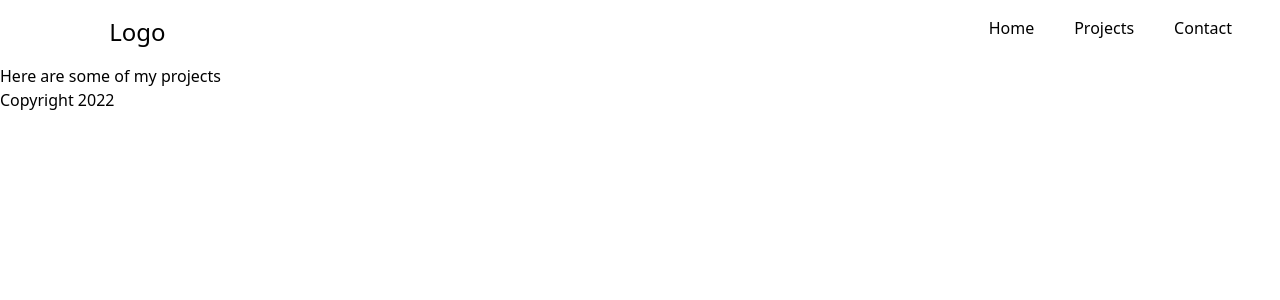
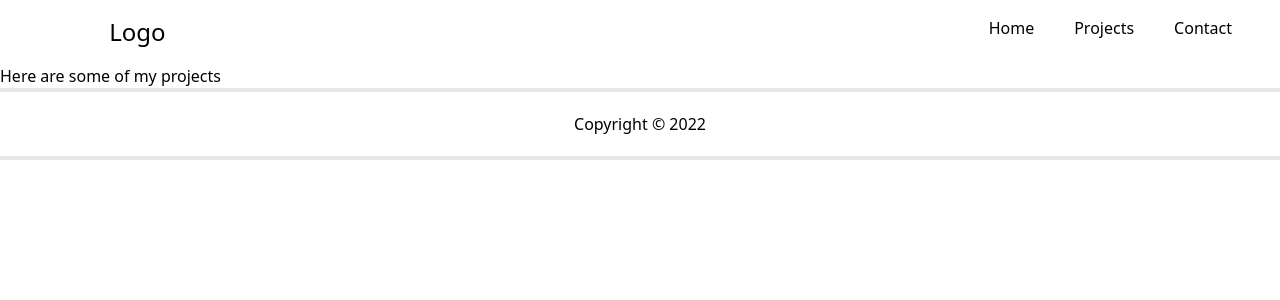
Before and after one commit to aasim-park/Portfolio_nextjs_tailwindcss, a Next.js app: page /Projects in a window 1280 px wide. Shown: the top 300 px of the page. Built offline with nearby package versions, Linux system fonts and the light colour scheme.

Commit message:
updated footer

```diff
--- a/Components/Footer.tsx
+++ b/Components/Footer.tsx
@@ -1,7 +1,7 @@
 const Footer = () => {
   return (
-    <footer>
-      <p>Copyright 2022 </p>
+    <footer className="flex justify-center p-5 border-y-4">
+      <p>Copyright &#169; 2022 </p>
     </footer>
   );
 };
```
